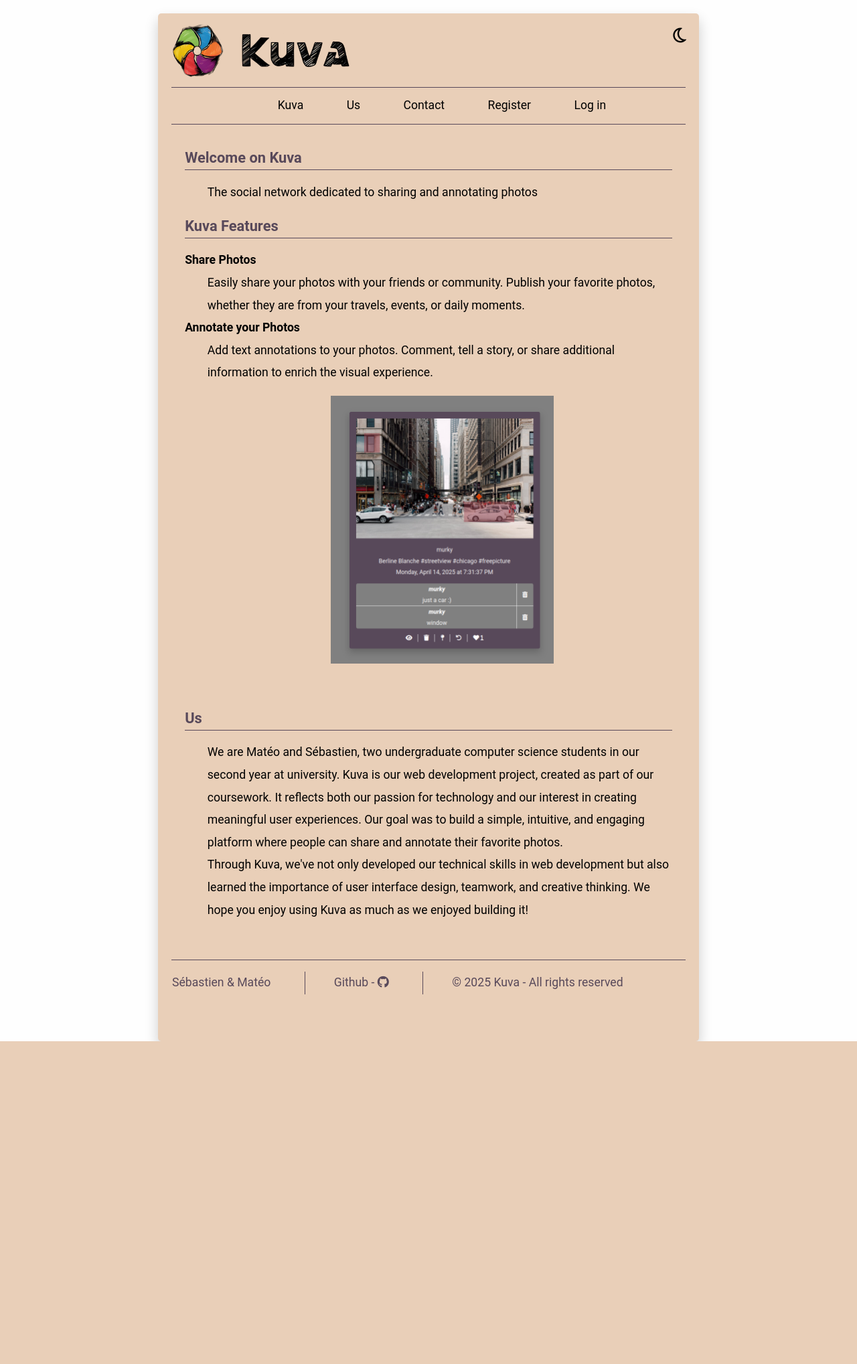
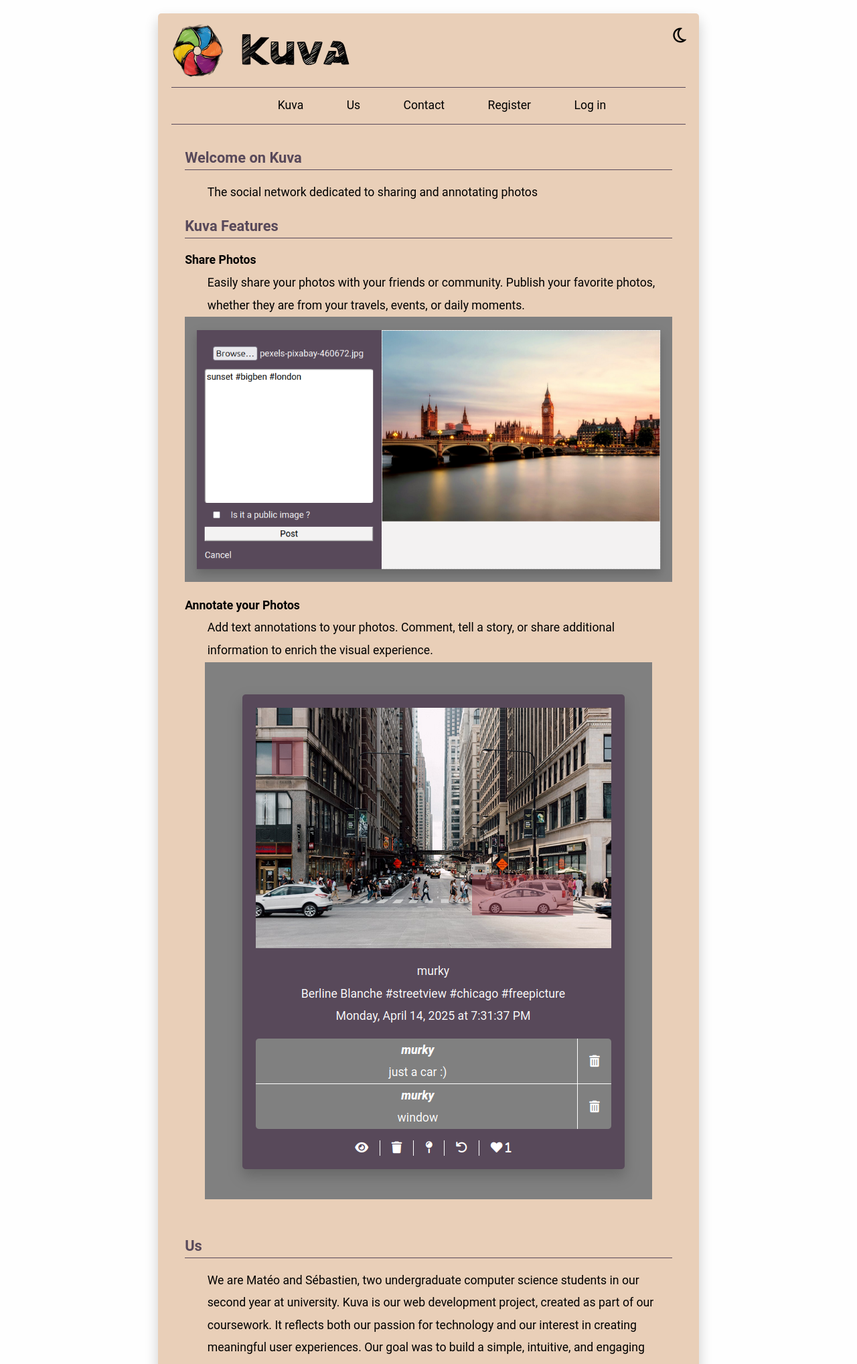
Before and after one commit to SDC-M/Web-Project, a PHP site: page / in a window 1280 px wide. Shown: the top 2037 px of the page at 67% size. Before the commit the page ends 1555 px from the top, so only its background shows below. Run offline with PHP 8.4, Linux system fonts and the light colour scheme; some web fonts are replaced.

Commit message:
home page clean up (remove slide-image)

```diff
--- a/frontend/css/homepage.css
+++ b/frontend/css/homepage.css
@@ -148,45 +148,28 @@ section {
   margin: 1.2rem;
 }
 
-#slide1 {
-  background-image: url("../img/demo.png");
-  background-size: contain;
+#grid-prewiew {
+  display: flex;
+  align-items: center;
+  justify-content:center;
+  flex-direction: column;
 }
 
-#slide2 {
-  background-image: url("../img/demo2.png");
-  background-size: contain;
+#grid-prewiew2 {
+  display: flex;
+  align-items: center;
+  justify-content:center;
+  flex-direction: row;
 }
 
-#slide3 {
-  background-image: url("../img/demo3.png");
-  background-size: contain;
-}
-
-#carousel {
-  overflow: hidden;
-  white-space: nowrap;
-  width: 100%;
-  height: 50%;
-  margin-top: 1rem;
-}
-
-.slide-image {
-  width: 60vw;
-  height: 50vh;
-  background-position: center;
-  background-repeat: no-repeat;
-  background-size: cover;
-  display: inline-block;
+img {
+  max-width: 100%;
+  max-height: 100%;
 }
 
 @media screen and (max-width: 1077px) {
   * {
     font-size: var(--small-font-size);
-  }
-
-  .slide-image {
-    width: 82vw;
   }
 
   #navbar {
--- a/frontend/index.html
+++ b/frontend/index.html
@@ -49,15 +49,16 @@
             your favorite photos, whether they are from your travels, events, or
             daily moments.
           </p>
+          <section id="grid-prewiew">
+            <img src="/frontend/img/demo2.png" alt="">
+          </section>
           <h3>Annotate your Photos</h3>
           <p>
             Add text annotations to your photos. Comment, tell a story, or share
             additional information to enrich the visual experience.
           </p>
-          <section id="carousel">
-            <div class="slide-image" id="slide1"></div>
-            <div class="slide-image" id="slide2"></div>
-            <div class="slide-image" id="slide3"></div>
+          <section id="grid-prewiew2">
+            <img src="/frontend/img/demo.png" alt="">
           </section>
         </section>
         <section id="us">
--- a/frontend/js/home-page.js
+++ b/frontend/js/home-page.js
@@ -3,25 +3,7 @@ import { setLocalStorageTheme, setButtonSwitchTheme } from "./theme.mjs";
 /* --------------------------------------------------------------------- */
 /* --------------------------------------------------------------------- */
 
-/**
- * Anime le caroussel.
- */
-function rotateSlides() {
-  var $firstSlide = $("#carousel").find("div:first");
-  var width = $firstSlide.width();
-
-  $firstSlide.animate({ marginLeft: -width }, 1000, function () {
-    var $lastSlide = $("#carousel").find("div:last");
-    $lastSlide.after($firstSlide);
-    $firstSlide.css({ marginLeft: 0 });
-  });
-}
-
-/* --------------------------------------------------------------------- */
-/* --------------------------------------------------------------------- */
-
 $(document).ready(function () {
-  window.setInterval(rotateSlides, 3000);
   setLocalStorageTheme();
   setButtonSwitchTheme();
 });
```
